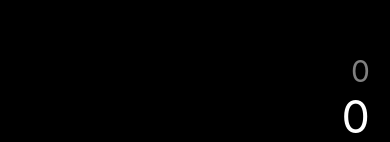
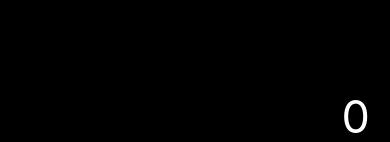
Before and after one commit to Nehemias-Munoz/RN-Calculadora-IOS, a React Native app: screen / in a window 390 px wide. Shown: the part 285-427 px from the top of the page. Built offline with nearby package versions, Linux system fonts and the light colour scheme.

Commit message:
implementada funcion limpiar

```diff
--- a/src/components/BotonCalc.tsx
+++ b/src/components/BotonCalc.tsx
@@ -5,11 +5,12 @@ interface Props {
   title: string;
   color?: string;
   ancho?: number;
+  onPress?: () => void;
 }
 
-const BotonCalc = ({title, color = '#2d2d2d', ancho = 65}: Props) => {
+const BotonCalc = ({title, color = '#2d2d2d', ancho = 65, onPress}: Props) => {
   return (
-    <TouchableOpacity>
+    <TouchableOpacity onPress={onPress}>
       <View
         style={[
           styles.boton,
--- a/src/screens/CalculadoraScreen.tsx
+++ b/src/screens/CalculadoraScreen.tsx
@@ -4,16 +4,24 @@ import BotonCalc from '../components/BotonCalc';
 import styles from '../theme/appTheme';
 
 const CalculadoraScreen = () => {
-  const [resultado, setResultado] = useState('0');
-  const [resultadoPequeno, setResultadoPequeno] = useState('0');
+  const [numero, setNumero] = useState('0');
+  const [numeroPequeno, setNumeroPequeno] = useState('0');
 
   return (
     <View style={styles.calculadoraContainer}>
-      <Text style={styles.resultadoPequeno}>{resultadoPequeno}</Text>
-      <Text style={styles.resultado}>{resultado}</Text>
+      {numero !== '0' ? (
+        <Text style={styles.resultadoPequeno}>{numeroPequeno}</Text>
+      ) : null}
+      <Text style={styles.resultado}>{numero}</Text>
 
       <View style={styles.botonesContainer}>
-        <BotonCalc title={'C'} color={'#9b9b9b'} />
+        <BotonCalc
+          title={'C'}
+          color={'#9b9b9b'}
+          onPress={() => {
+            setNumero('0');
+          }}
+        />
         <BotonCalc title={'+/-'} color={'#9b9b9b'} />
         <BotonCalc title={'del'} color={'#9b9b9b'} />
         <BotonCalc title={'/'} color={'#ff9427'} />
```
